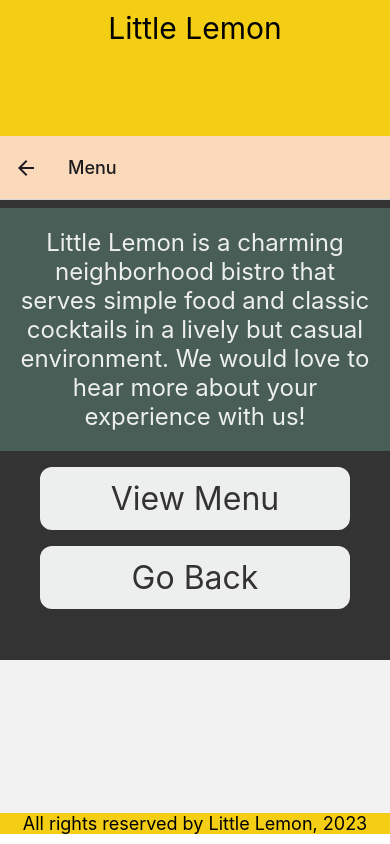
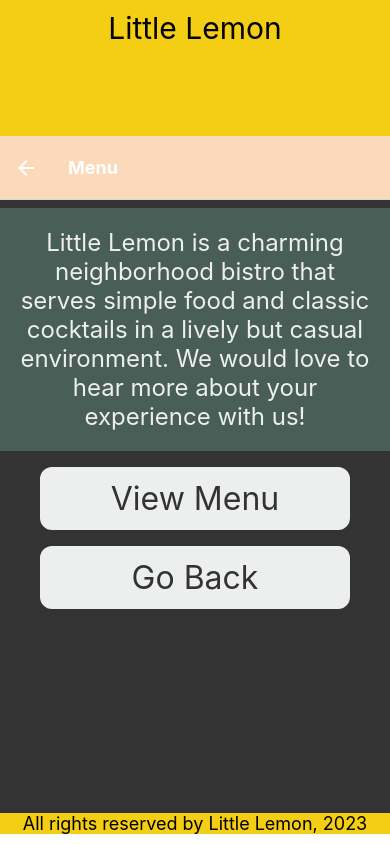
Before and after one commit to EvMad/a-react-native-sandbox, a React Native app in the folder LittleLemon/: screen /Menu in a window 390 px wide. Built offline with nearby package versions, Linux system fonts and the light colour scheme.

Commit message:
function LogoTitle()

```diff
--- a/LittleLemon/App.js
+++ b/LittleLemon/App.js
@@ -1,7 +1,7 @@
 import * as React from 'react';
 import { NavigationContainer } from '@react-navigation/native';
 import { createNativeStackNavigator } from '@react-navigation/native-stack';
-import { View, Text, StyleSheet } from 'react-native';
+import { View, Text, StyleSheet, Image } from 'react-native';
 import LittleLemonHeader from "./components/LittleLemonHeader";
 import LittleLemonFooter from "./components/LittleLemonFooter";
 import MenuItems from "./components/MenuItems";
@@ -11,12 +11,22 @@
 
 const Stack = createNativeStackNavigator();
 
+function LogoTitle() {
+  return <Image source={require('./img/LittleLemonLogo.png')} style={{
+    height: 40,
+    width: 300,
+    resizeMode: 'contain',
+    alignSelf: 'center',
+  }}
+   />;
+}
+
 export default function App() {
   return (
     <>
   <NavigationContainer>
      <LittleLemonHeader />
- <Stack.Navigator initialRouteName="Welcome" screenOptions={{ headerStyle: { backgroundColor: '#FBDABB' } }}>
+ <Stack.Navigator initialRouteName="Welcome" screenOptions={{ headerStyle: { backgroundColor: '#FBDABB' }, headerTintColor: '#fff', headerTitleStyle: { fontWeight: 'bold', }, }}>
  {/* <View style={styles.container}> */}
 
       <Stack.Screen name="Welcome" options={{ title: 'Home' }} component={WelcomeScreen} />
--- a/LittleLemon/components/MenuItems.js
+++ b/LittleLemon/components/MenuItems.js
@@ -144,7 +144,7 @@
 
 const menuStyles = StyleSheet.create({
     container: {
-        flex: 0.75,
+        flex: 1,
         backgroundColor: '#333333',
     },
     innerContainer: {
```
